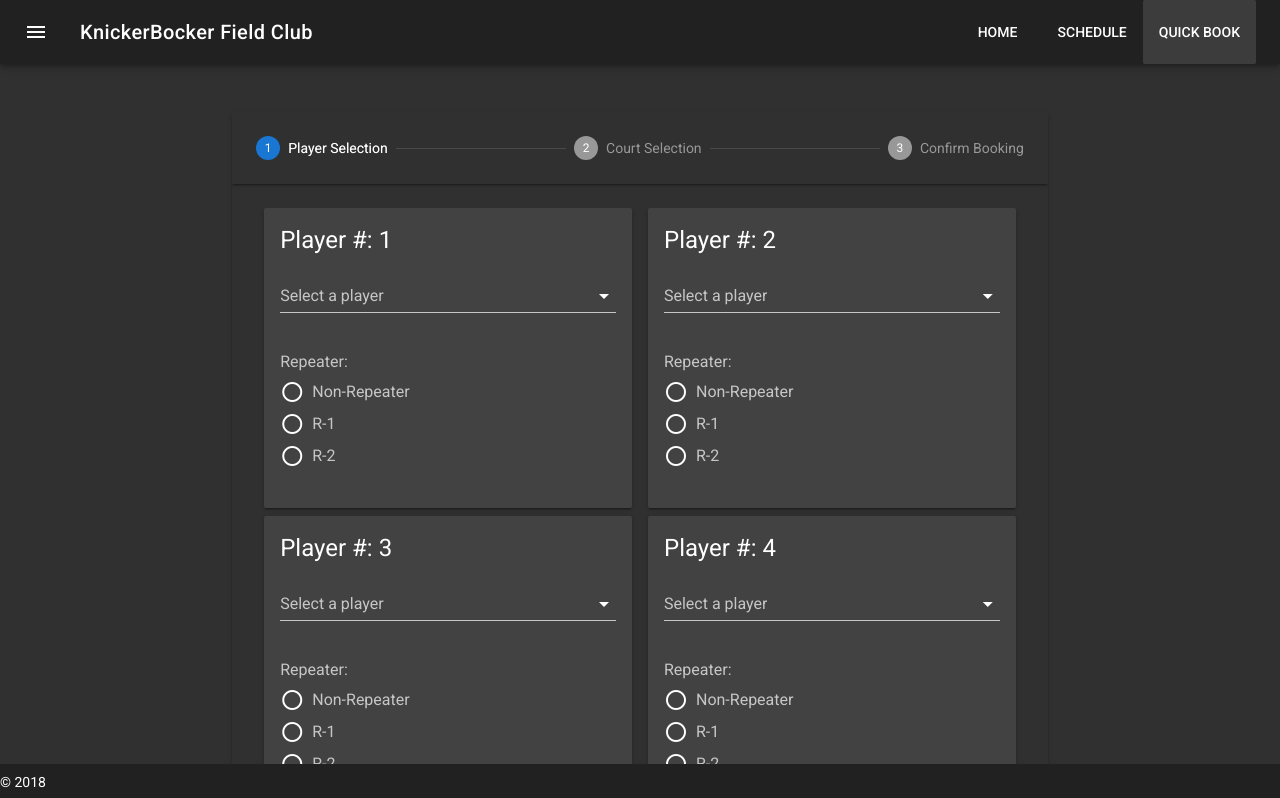
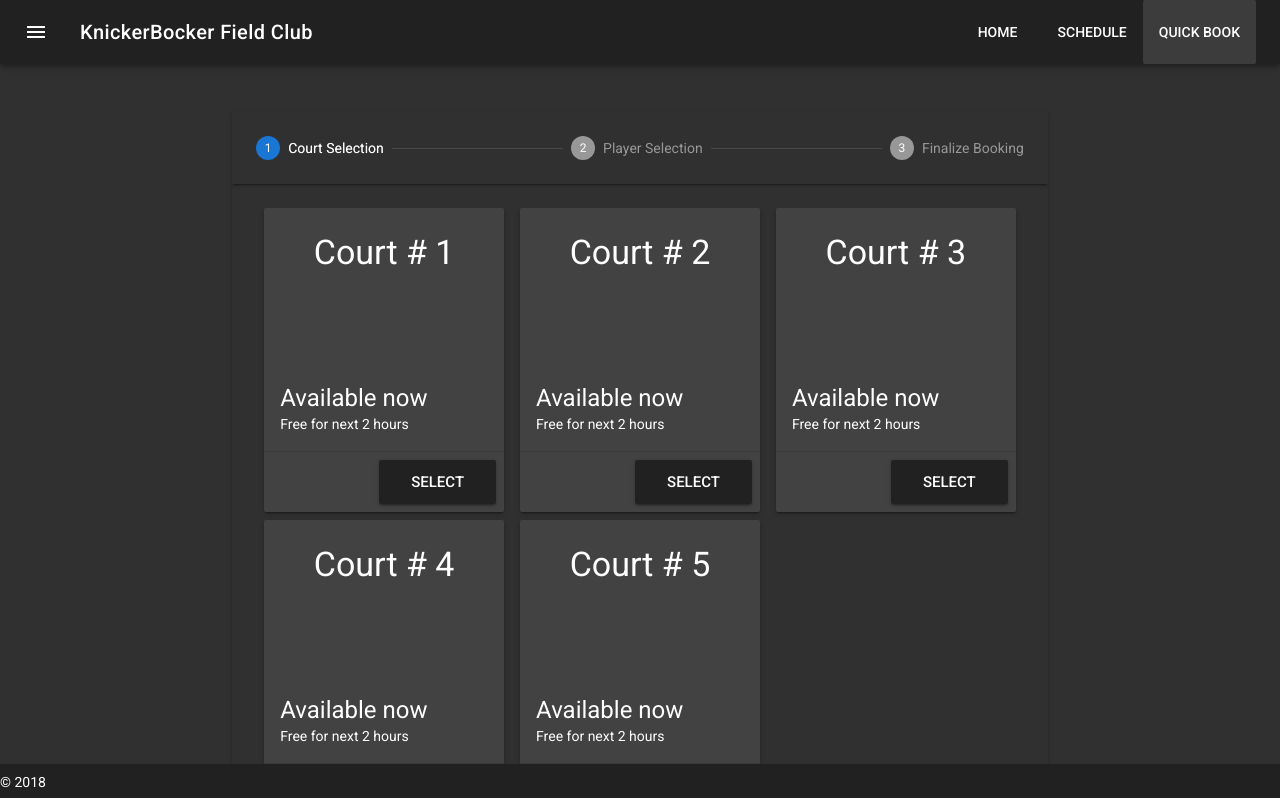
Before and after one commit to dfimiarz/clubhouse-frontend, a Vue app: page /sessions/new in a window 1280 px wide. Shown: the top 798 px of the page. Built offline with nearby package versions, Linux system fonts and the light colour scheme.

Commit message:
Quick booking improvements. Added court selection and better player managment

```diff
--- a/src/components/RegularMatchBooking.vue
+++ b/src/components/RegularMatchBooking.vue
@@ -4,36 +4,81 @@
     <v-flex xs12 lg10>
       <v-stepper v-model="bookingStep">
         <v-stepper-header>
-          <v-stepper-step :complete="bookingStep > 1" step="1">Player Selection</v-stepper-step>
+          <v-stepper-step :complete="bookingStep > 1" step="1">Court Selection</v-stepper-step>
           <v-divider></v-divider>
-          <v-stepper-step :complete="bookingStep > 2" step="2">Court Selection</v-stepper-step>
+          <v-stepper-step :complete="bookingStep > 2" step="2">Player Selection</v-stepper-step>
           <v-divider></v-divider>
-          <v-stepper-step step="3">Confirm Booking</v-stepper-step>
+          <v-stepper-step step="3">Finalize Booking</v-stepper-step>
         </v-stepper-header>
         <v-stepper-items>
+          <v-stepper-content step="2">
+            <v-layout wrap="" row justify-start="" align-start="">
+              <v-flex xs12>
+                <div class="my-2">
+                   <v-btn @click="bookingStep = 1">
+                      <span> Back to courts</span>
+                   </v-btn>
+                </div>
+              </v-flex>
+              <v-flex
+                v-for="(player, index) in match.players"
+                :key="index"
+                xs12 sm6
+                class="mb-2"
+              >
+                <player-selector
+                  :index="index"
+                  :player="player"
+                  v-on:update:active="updateActiveSlot"
+                  v-on:update:player="updatePlayer"
+                  v-on:update:repeater="updateRepeater">
+                </player-selector>
+              </v-flex>
+
+
+          </v-layout>
+          </v-stepper-content>
           <v-stepper-content step="1">
             <v-layout wrap="" row justify-start="" align-baseline="">
               <v-flex
-                v-for="(player, index) in match.players"
-                :key="index"
-                xs12 md6
+                v-for="i in 5"
+                :key=i
+                xs12 sm6 md4
                 class="mb-2"
               >
-                <player-selector :index="index" :player="player" v-on:update:player="updatePlayer" v-on:update:repeater="updateRepeater"></player-selector>
+                <v-card
+                  raised=""
+                  class="mx-2"
+                >
+                  <v-img
+                    class="white--text"
+                    height="150px"
+                    src="/court.jpg"
+                  >
+                    <v-container fill-height fluid>
+                      <v-layout justify-start="" align-start="">
+                        <v-flex xs12>
+                          <div class="display-1 text-xs-center">Court # {{ i }}</div>
+                        </v-flex>
+                      </v-layout>
+                    </v-container>
+                  </v-img>
+                  <v-card-title primary-title>
+                    <div>
+                      <div class="headline">Available now</div>
+                      <div class="body-1">Free for next 2 hours</div>
+                    </div>
+                  </v-card-title>
+                  <v-divider light></v-divider>
+                  <v-card-actions>
+                    <v-spacer></v-spacer>
+                    <v-btn @click="bookingStep = 2" large="">Select</v-btn>
+                  </v-card-actions>
+                </v-card>
               </v-flex>
-              <v-btn @click="bookingStep = 2">
-                Next
-              </v-btn>
-          </v-layout>
-          </v-stepper-content>
-          <v-stepper-content step="2">
-            Court selection step
-            <v-btn @click="bookingStep = 1">
-                Players
-              </v-btn>
-            <v-btn @click="bookingStep = 3">
-                Next
-              </v-btn>
+            </v-layout>
+
+
           </v-stepper-content>
           <v-stepper-content step="3">
             Confirm Step
@@ -70,10 +115,8 @@ export default {
       players: [],
       match: {
         players: [
-            { memberid: undefined, repeater: undefined, errors: []},
-            { memberid: undefined, repeater: undefined, errors: []},
-            { memberid: undefined, repeater: undefined, errors: []},
-            { memberid: undefined, repeater: undefined, errors: []}
+            { memberid: undefined, repeater: undefined, errors: [], active: true},
+            { memberid: undefined, repeater: undefined, errors: [], active: false}
           ],
         court: null,
         start: null
@@ -83,6 +126,18 @@ export default {
     }
   },
   methods:{
+    updateActiveSlot: function( activeInfo ){
+      console.log("updating active in parent")
+
+      var index = activeInfo.index
+      var newActive = activeInfo.active
+
+
+      this.match.players[index].active = newActive
+
+      if( this.match.players.length < 4 )
+        this.match.players.push({ memberid: undefined, repeater: undefined, errors: [], active: false})
+    },
     updatePlayer: function (updatePlayerInfo){
 
       console.log("updating player in parent")
@@ -110,7 +165,9 @@ export default {
     }
   },
   computed: {
-
+    visablePlayerSlots: function(){
+      return []
+    }
   },
   created: function(){
 
--- a/src/components/booking/PlayerSelector.vue
+++ b/src/components/booking/PlayerSelector.vue
@@ -2,11 +2,19 @@
     <v-card
     raised=""
     class="mx-2"
+    height="320"
     >
-        <v-card-text>
+        <v-card-text v-if="active">
             <v-layout justify-start="" align-baseline="" row wrap >
                 <v-flex xs12 >
-                     <div class="headline">Player #: {{ index + 1 }}</div>
+                    <div class="d-flex" style="align-items: center">
+                        <div class="headline">Player #: {{ index + 1 }}</div>
+                        <div class="text-xs-right">
+                            <v-btn fab small>
+                                <v-icon>remove</v-icon>
+                            </v-btn>
+                        </div>
+                    </div>
                 </v-flex>
                 <v-flex xs12 class="pt-2">
                     <v-autocomplete
@@ -33,9 +41,16 @@
                              </transition>
                          </v-flex>
                      </v-layout>
+
                 </v-flex>
             </v-layout>
         </v-card-text>
+        <v-layout v-else justify-center="" align-center="" row fill-height="" @click="active = true">
+            <div class="text-xs-center display-3">
+                +
+            </div>
+        </v-layout>
+
     </v-card>
 </template>
 
@@ -51,7 +66,7 @@ export default {
           type: Object,
           required: true,
           default: function(){
-              return { memberid: undefined, repeater: undefined, errors: [] }
+              return { memberid: undefined, repeater: undefined, errors: [], active: true }
           }
       }
     },
@@ -69,6 +84,15 @@ export default {
   computed: {
     clubMembers: function(){
        return this.$store.getters['memberstore/clubMembers']
+    },
+    active: {
+        get: function() {
+            return this.player.active
+        },
+        set: function(newActiveVal){
+           var activeInfo = { index: this.index, active: newActiveVal }
+           this.$emit('update:active', activeInfo )
+        }
     },
     memberid: {
         get: function(){
```
Also changed, not shown: package.json (+6 -6 lines), public/court.jpg (added), 1 other file (tests, documents, lock files or other folders).
